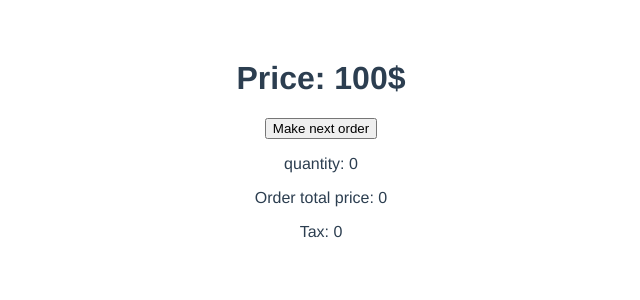
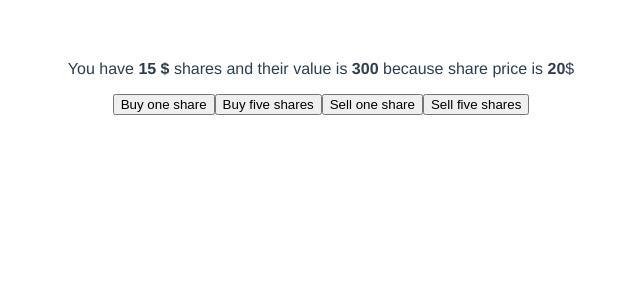
Before and after one commit to kdzierzbicki/kurs-vue, a Vue app: page / in a window 1280 px wide. Shown: the top 300 px of the page, without its empty margins (319-959 px from the left). Built offline with nearby package versions, Linux system fonts and the light colour scheme.

Commit message:
lekcja watch

```diff
--- a/src/components/MyComponent.vue
+++ b/src/components/MyComponent.vue
@@ -1,47 +1,58 @@
 <template>
 
+  <!-- jeżeli używasz toReds piszemy wtedy zmienne bez state. State podajemy do zmiennych przy reactive-->
+
   <div>
-  <!-- jeżeli używasz toReds piszemy wtedy zmienne bez state -->
-  <h1>Price: {{state.price}}$</h1>
-    <button @click="makeOrder">Make next order</button>
 
-    <p>quantity: {{state.quantity}}</p>
-    <p>Order total price: {{state.totalPrice}}</p>
-    <p>Tax: {{state.tax}}</p>
+<p> You have <strong>{{shares}} $</strong> shares and their value is <strong>{{sharesValue}} </strong> because share price is <strong>{{sharePrice}}</strong>$</p>
+
+  <button @click="changeNumberOfShares(1)">Buy one share</button>
+  <button @click="changeNumberOfShares(5)">Buy five shares</button>
+  <button @click="changeNumberOfShares(-1)">Sell one share</button>
+  <button @click="changeNumberOfShares(-5)">Sell five shares</button>
 
   </div>
 
 </template>
 
 <script>
-import {reactive} from 'vue'
-//import {reactive, toRefs} from 'vue'
+import {ref, computed, watch} from "vue";
+
 export default {
   name: "MyComponent",
 
   setup() {
 
-      const state = reactive({
+      const shares = ref(15);
+      const sharePrice = ref(20);
+      const sharesValue = computed(() => shares.value * sharePrice.value);
 
-        quantity: 0,
-        price: 100,
-        totalPrice: 0,
-        tax: 0,
-      });
 
-    function makeOrder(){
+      function changeNumberOfShares(number){
 
-      state.quantity++;
-      state.totalPrice = state.quantity * state.price;
-      state.tax= state.totalPrice * 0.23;
+        if (shares.value + number>=0 ){
+
+          shares.value += number;
+        }
+      }
+
+        watch(shares,(shares, prevShares) => {
+
+        shares > prevShares ? getPrice(1, 5) : getPrice(-5, -1)
+    });
+       function getPrice(min, max){
+
+       const priceDiff = Math.floor(Math.random() * (max - min) + min)
+         if(sharePrice.value + priceDiff >=0){
+
+           sharePrice.value += priceDiff;
+         }
+
+        }
+
+      return { shares, sharePrice, sharesValue, changeNumberOfShares};
     }
 
-
-
-    return{makeOrder, state};
-
-      //return{makeOrder, ...toRefs(state)};
-  }
 
   };
 
```
